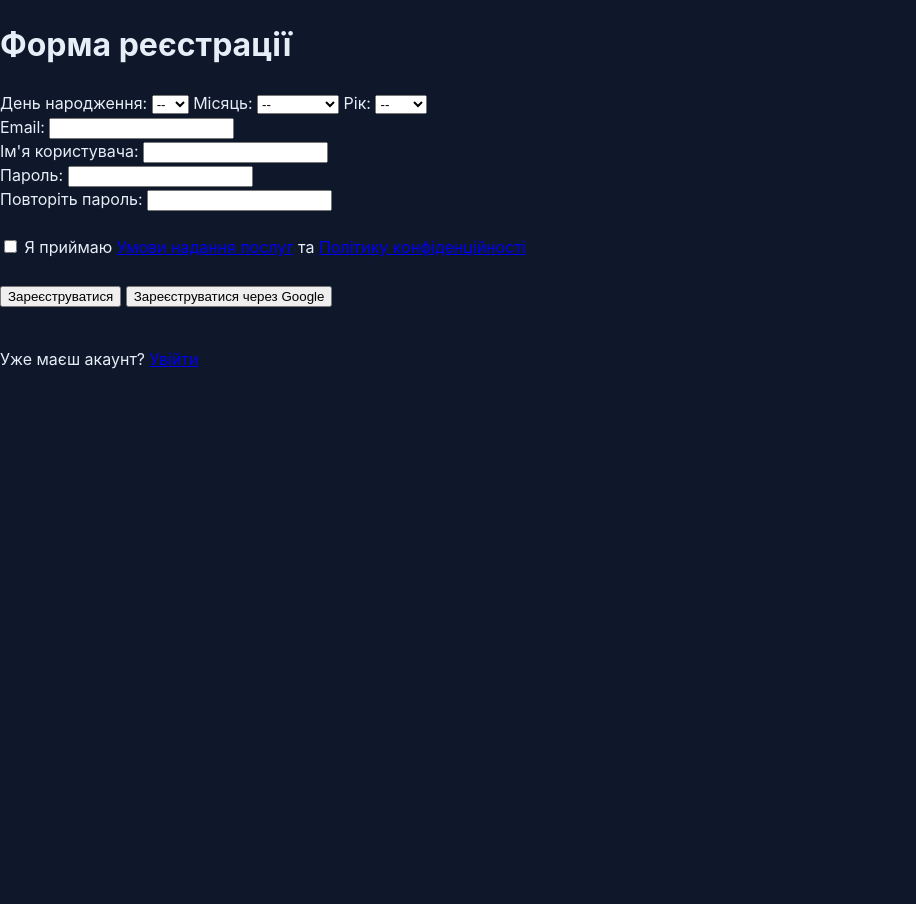
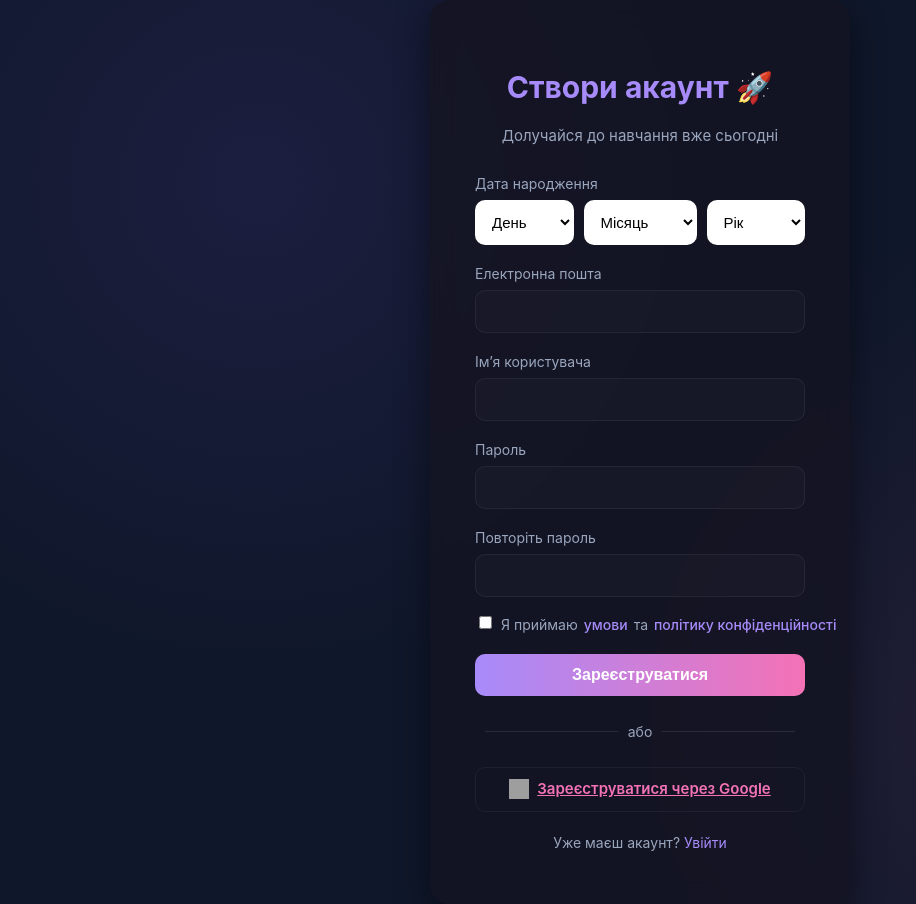
Before and after one commit to Dmytriy-OL/telegram-course-bot, a FastAPI app: page /register in a window 1280 px wide. Shown: the part 72-976 px from the top of the page, without its empty margins (0-916 px from the left). Before the commit the page ends 441 px from the top, so only its background shows below. Run offline with FastAPI, Linux system fonts and the light colour scheme; parts of the project's set-up code (start-up, migrations or seed data) failed here and were passed over; grey boxes are pictures that could not be loaded.

Commit message:
feat(auth): redesign registration page with modern layout and Google signup option

```diff
--- a/app/web/templates/register.html
+++ b/app/web/templates/register.html
@@ -1,100 +1,97 @@
 {% extends "base.html" %}
-
 {% block title %}Реєстрація{% endblock %}
 
+{% block head_extra %}
+<link rel="stylesheet" href="{{ url_for('static', path='/css/auth.css') }}">
+{% endblock %}
+
 {% block content %}
-<h1>Форма реєстрації</h1>
+<div class="login-wrapper">
+  <div class="login-card">
+    <h1>Створи акаунт 🚀</h1>
+    <p class="subtitle">Долучайся до навчання вже сьогодні</p>
 
     <form method="POST" action="/register">
-    <div>
-        <label for="birth_day">День народження:</label>
+      <!-- Дата народження -->
+      <div class="form-group">
+        <label>Дата народження</label>
+        <div class="birth-selects">
           <select id="birth_day" name="birth_day" required>
-            <option value="">--</option>
+            <option value="">День</option>
             {% for day in range(1, 32) %}
               <option value="{{ day }}" {% if form_values.birth_day == day|string %}selected{% endif %}>{{ day }}</option>
             {% endfor %}
           </select>
 
-        <label for="birth_month">Місяць:</label>
           <select id="birth_month" name="birth_month" required>
-            <option value="">--</option>
+            <option value="">Місяць</option>
             {% set months = [
-                ('1', 'Січень'),
-                ('2', 'Лютий'),
-                ('3', 'Березень'),
-                ('4', 'Квітень'),
-                ('5', 'Травень'),
-                ('6', 'Червень'),
-                ('7', 'Липень'),
-                ('8', 'Серпень'),
-                ('9', 'Вересень'),
-                ('10', 'Жовтень'),
-                ('11', 'Листопад'),
-                ('12', 'Грудень')
+              ('1', 'Січень'), ('2', 'Лютий'), ('3', 'Березень'),
+              ('4', 'Квітень'), ('5', 'Травень'), ('6', 'Червень'),
+              ('7', 'Липень'), ('8', 'Серпень'), ('9', 'Вересень'),
+              ('10', 'Жовтень'), ('11', 'Листопад'), ('12', 'Грудень')
             ] %}
             {% for value, name in months %}
               <option value="{{ value }}" {% if form_values.birth_month == value %}selected{% endif %}>{{ name }}</option>
             {% endfor %}
           </select>
 
-        <label for="birth_year">Рік:</label>
           <select id="birth_year" name="birth_year" required>
-            <option value="">--</option>
+            <option value="">Рік</option>
             {% set current_year = 2025 %}
             {% for year in range(current_year - 60, current_year + 1) %}
               <option value="{{ year }}" {% if form_values.birth_year == year|string %}selected{% endif %}>{{ year }}</option>
             {% endfor %}
           </select>
         </div>
+      </div>
 
-    <div>
-        <label for="email">Email:</label>
+      <!-- Email -->
+      <div class="form-group">
+        <label for="email">Електронна пошта</label>
         <input type="email" id="email" name="email" required value="{{ form_values.email | default('') }}">
       </div>
 
-    <div>
-        <label for="login">Ім'я користувача:</label>
+      <!-- Логін -->
+      <div class="form-group">
+        <label for="login">Ім’я користувача</label>
         <input type="text" id="login" name="login" required value="{{ form_values.username | default('') }}">
       </div>
 
-    <div>
-        <label for="password">Пароль:</label>
+      <!-- Паролі -->
+      <div class="form-group">
+        <label for="password">Пароль</label>
         <input type="password" id="password" name="password" required>
       </div>
 
-    <div>
-        <label for="password_confirm">Повторіть пароль:</label>
+      <div class="form-group">
+        <label for="password_confirm">Повторіть пароль</label>
         <input type="password" id="password_confirm" name="password_confirm" required>
       </div>
 
-    <br>
-
-    <label>
+      <!-- Умови -->
+      <label class="terms">
         <input type="checkbox" name="terms" required {% if form_values.terms %}checked{% endif %}>
-        Я приймаю <a href="/terms" target="_blank">Умови надання послуг</a> та <a href="/privacy" target="_blank">Політику конфіденційності</a>
+        Я приймаю <a href="/terms" target="_blank">умови</a> та <a href="/privacy" target="_blank">політику конфіденційності</a>
       </label>
 
-    <br><br>
+      <button type="submit" class="login-btn">Зареєструватися</button>
+    </form>
 
-    <button type="submit">Зареєструватися</button>
+    <div class="divider"><span>або</span></div>
 
-    <a href="/auth/google">
-        <button type="button">Зареєструватися через Google</button>
+    <a href="/auth/google" class="google-btn">
+      <img src="{{ url_for('static', path='/media/content/icons/icons-google.png') }}" alt="Google" class="google-icon">
+      Зареєструватися через Google
     </a>
 
-    <br><br>
+    <div class="links">
       <p>Уже маєш акаунт? <a href="/login">Увійти</a></p>
-</form>
-
-{% if email_sent %}
-<div style="margin-top: 20px; border: 1px solid #ccc; padding: 15px; background-color: #f9f9f9;">
-    <h2>Перевірте електронну пошту</h2>
-    <p>На <strong>{{ email }}</strong> було надіслано лист із посиланням для підтвердження.</p>
-    <p>Перейдіть за ним, щоб завершити реєстрацію.</p>
     </div>
-{% endif %}
 
     {% if error %}
-<p style="color:red;">{{ error }}</p>
+      <p class="error-msg">{{ error }}</p>
     {% endif %}
+  </div>
+</div>
 {% endblock %}
```
Lines whose indentation alone changed are shown as unchanged.
